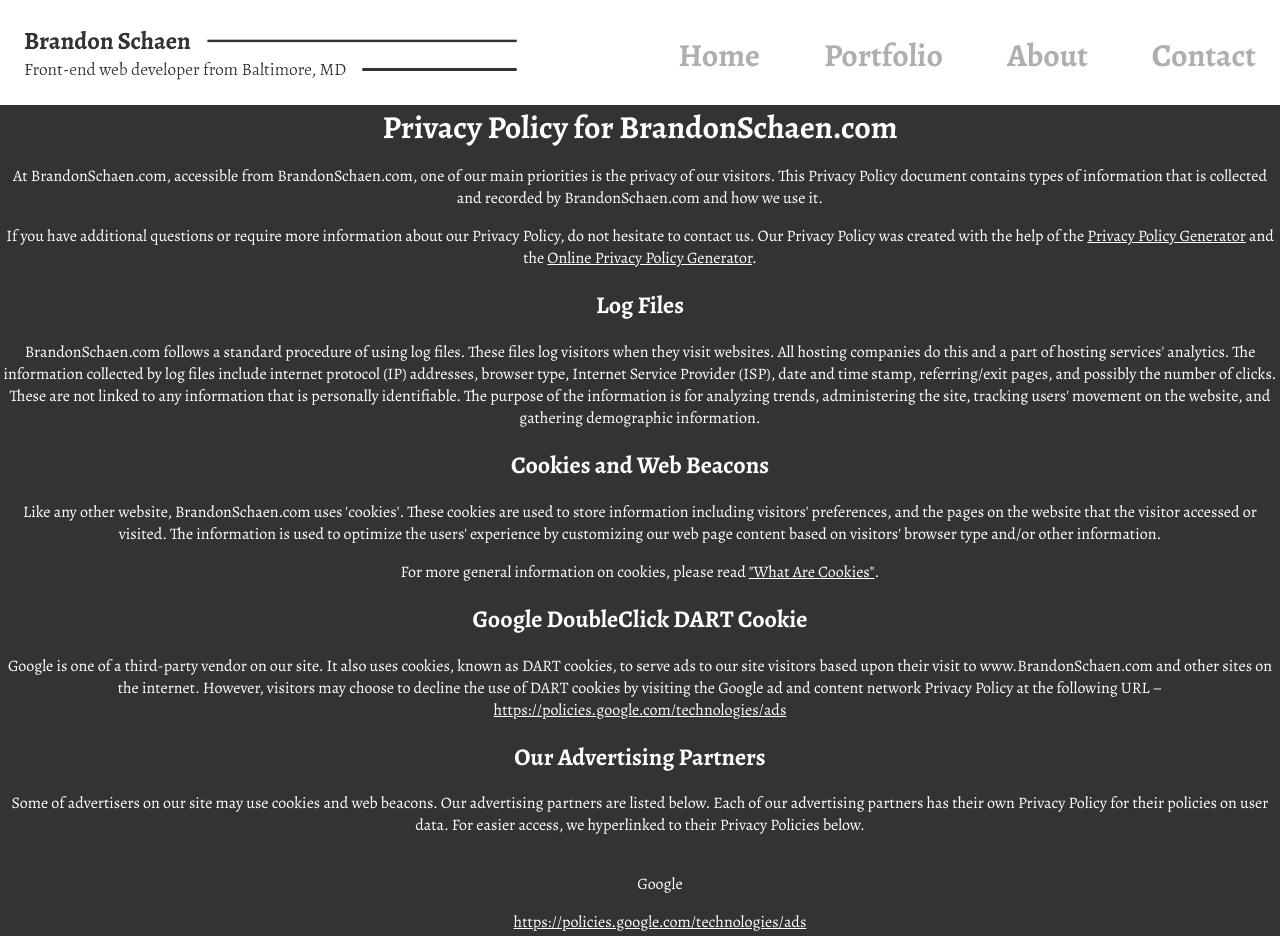
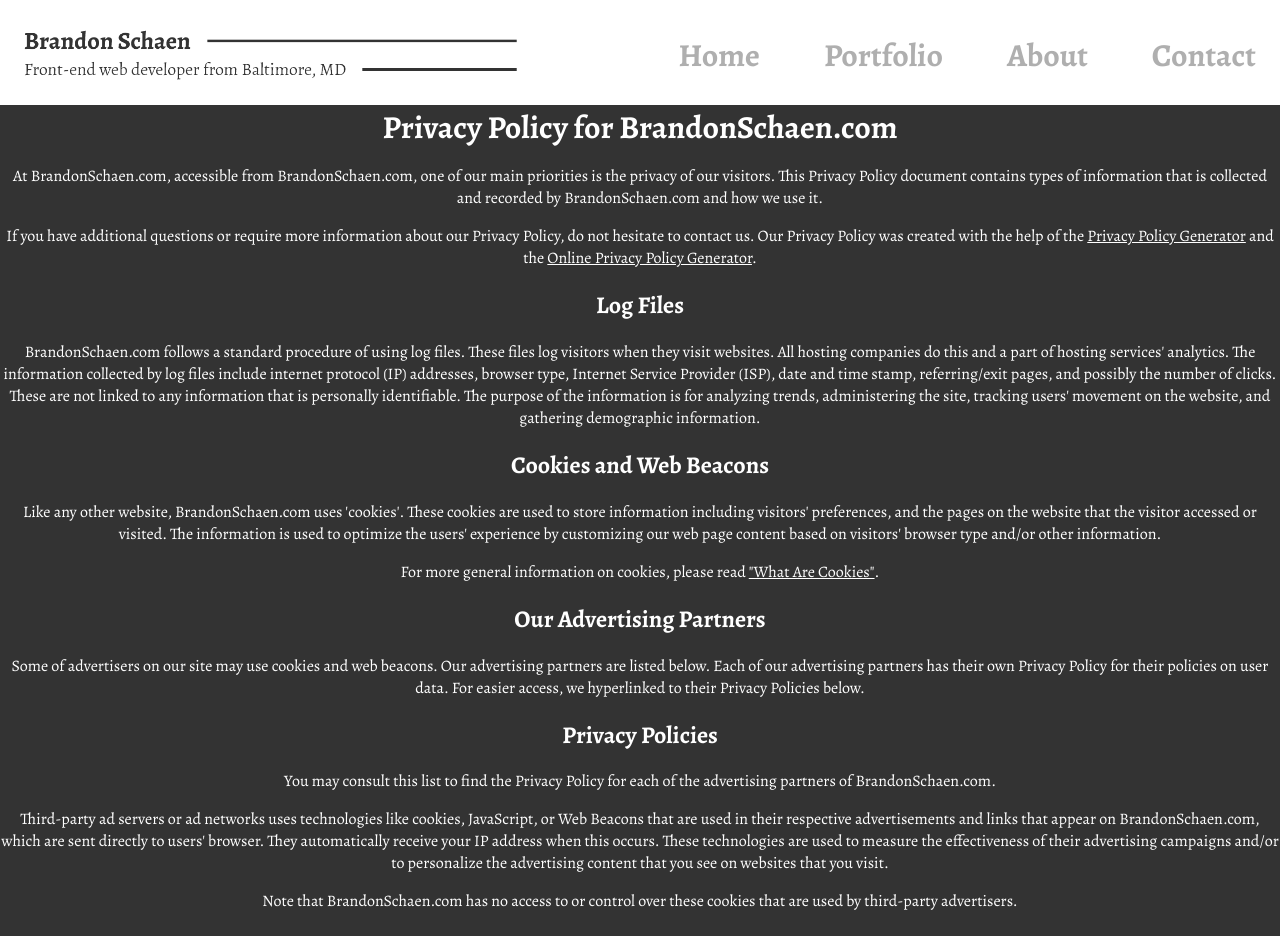
Before and after one commit to SonniSonni/Brandon-Portfolio, a React (Create React App) app in the folder client/: page /privacy in a window 1280 px wide. Shown: the top 936 px of the page. Built offline with nearby package versions, Linux system fonts and the light colour scheme.

Commit message:
Removed google from advertising section

```diff
--- a/client/src/Components/PrivacyPage/PrivacyPage.js
+++ b/client/src/Components/PrivacyPage/PrivacyPage.js
@@ -19,20 +19,9 @@
 
     <p>For more general information on cookies, please read <a href="https://www.privacypolicies.com/blog/cookies/">"What Are Cookies"</a>.</p>
 
-    <h2>Google DoubleClick DART Cookie</h2>
-
-    <p>Google is one of a third-party vendor on our site. It also uses cookies, known as DART cookies, to serve ads to our site visitors based upon their visit to www.BrandonSchaen.com and other sites on the internet. However, visitors may choose to decline the use of DART cookies by visiting the Google ad and content network Privacy Policy at the following URL – <a href="https://policies.google.com/technologies/ads">https://policies.google.com/technologies/ads</a></p>
-
     <h2>Our Advertising Partners</h2>
 
     <p>Some of advertisers on our site may use cookies and web beacons. Our advertising partners are listed below. Each of our advertising partners has their own Privacy Policy for their policies on user data. For easier access, we hyperlinked to their Privacy Policies below.</p>
-
-    <ul>
-        <li>
-            <p>Google</p>
-            <p><a href="https://policies.google.com/technologies/ads">https://policies.google.com/technologies/ads</a></p>
-        </li>
-    </ul>
 
     <h2>Privacy Policies</h2>
 
```
